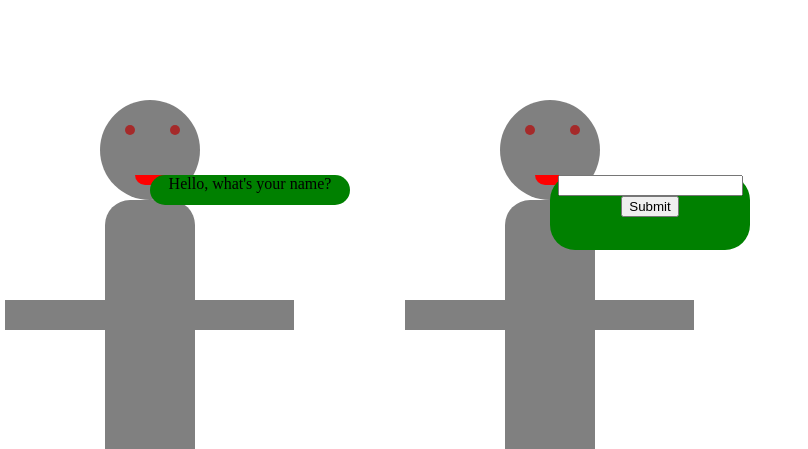
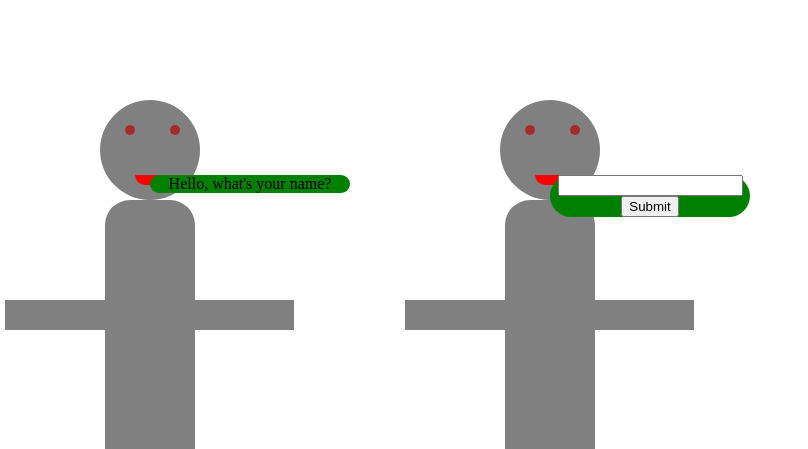
Before and after one commit to EphraimB/Virtual-Friend, a PHP site: page / in a window 1280 px wide. Shown: the top 449 px of the page, without its empty margins (0-808 px from the left). Run offline with PHP 8.4, Linux system fonts and the light colour scheme.

Commit message:
Interactivity - Icebreaker

```diff
--- a/css/style.css
+++ b/css/style.css
@@ -16,7 +16,7 @@
 #personOneLeftArm{position: absolute; left: 5px; top: 300px; width: 100px; height: 30px; background-color: grey;}
 #personOneRightArm{position: absolute; left: 194px; top: 300px; width: 100px; height: 30px; background-color: grey;}
 
-#personOneTalk{position: absolute; left: 150px; top: 175px; width: 200px; height: 30px; border-radius: 25px; background-color: green; text-align: center;}
+#personOneTalk{position: absolute; left: 150px; top: 175px; width: 200px; height: auto; border-radius: 25px; background-color: green; text-align: center;}
 
 #personTwoBody{position: absolute; left: 505px; top: 200px; width: 90px; height: 400px; border-radius: 25px; background-color: grey;}
 
@@ -26,4 +26,4 @@
 #personTwoLeftArm{position: absolute; left: 405px; top: 300px; width: 100px; height: 30px; background-color: grey;}
 #personTwoRightArm{position: absolute; left: 594px; top: 300px; width: 100px; height: 30px; background-color: grey;}
 
-#personTwoTalk{position: absolute; left: 550px; top: 175px; width: 200px; height: 75px; border-radius: 25px; background-color: green; text-align: center;}
+#personTwoTalk{position: absolute; left: 550px; top: 175px; width: 200px; height: auto; border-radius: 25px; background-color: green; text-align: center;}
--- a/index.html
+++ b/index.html
@@ -31,8 +31,8 @@
 <div id="personTwoRightLeg"></div>
 <div id="personTwoLeftArm"></div>
 <div id="personTwoRightArm"></div>
-<div id="personTwoTalk"><input type="text">
-<button type="button">Submit</button>
+<div id="personTwoTalk"><input type="text" id="personTwoSays">
+<button type="button" id="submitButton">Submit</button>
 </div>
 </div>
 
--- a/js/script.js
+++ b/js/script.js
@@ -0,0 +1,10 @@
+var submitButton = document.getElementById("submitButton");
+var personOneTalk = document.getElementById("personOneTalk");
+var personTwoTalk = document.getElementById("personTwoSays");
+
+submitButton.onclick = function()
+{
+personOneTalk.innerHTML = "Hi, " + personTwoSays.value + "! How are you doing?";
+
+personTwoSays.value = "";
+};
```
